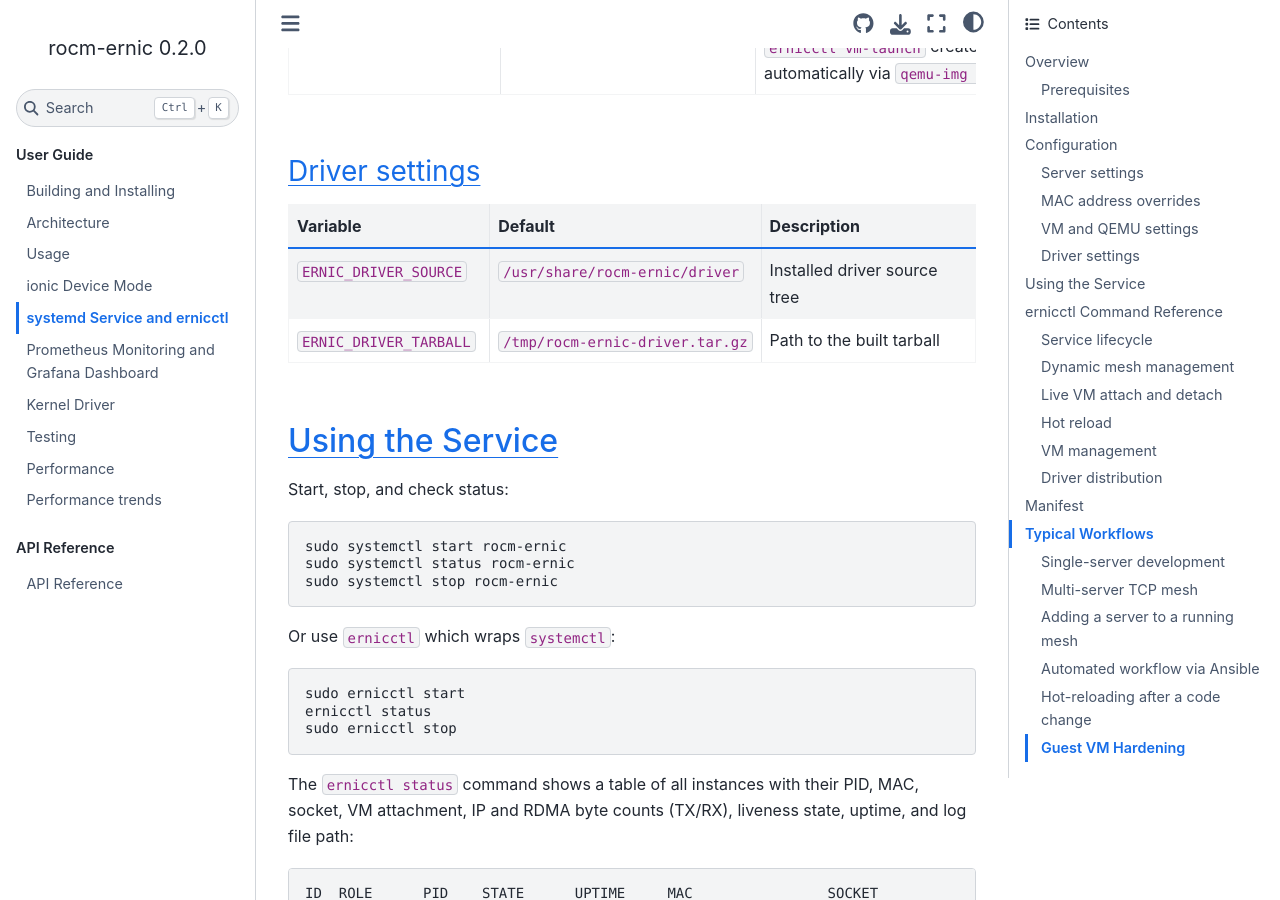
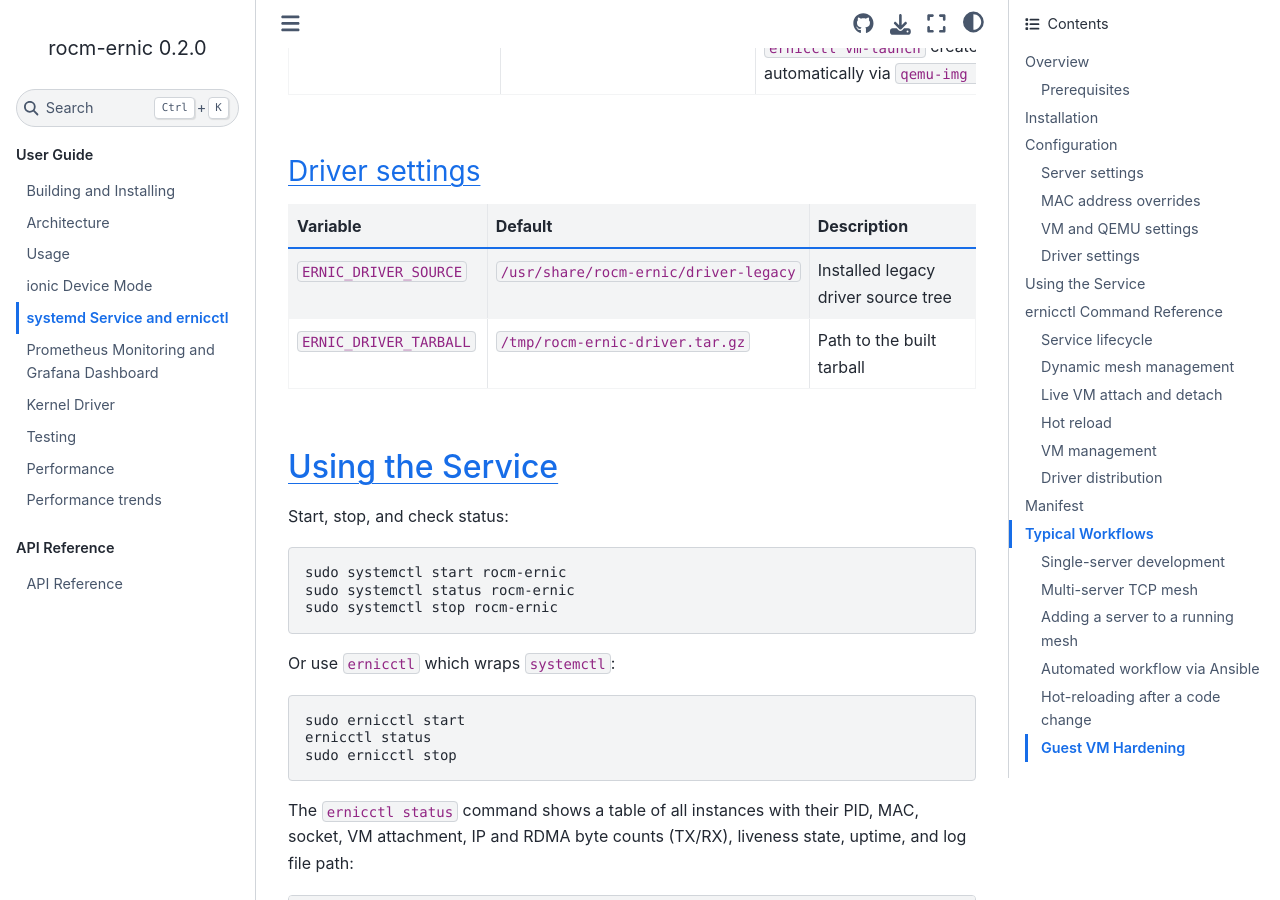
Before and after one commit to ROCm/rocm-ernic, a Sphinx documentation site: the page built from docs/service.rst, in a window 1280 px wide and 900 px high, scrolled down 4629 px. Built offline with Sphinx 7.4.7 and the Sphinx Book theme 1.1.4, drawn with Linux system fonts in a browser that asks for light colours.

Commit message:
fix(ci): follow the driver-legacy install path and reformat two files
PR #71 turned up two failing checks.

clang-format flagged src/ionic_datapath.c and tests/rdma_verify.c: the
earlier commits on this branch touched them without a reformat, and the
local check only covered the files edited in the last commit.  Ran
clang-format -i over the whole tree.

The service install test still verified share/rocm-ernic/driver/, but the
ionic work moved the legacy sources to share/rocm-ernic/driver-legacy/ and
added share/rocm-ernic/patches/ plus setup-ionic-dkms.sh.  Point the check
at the new layout and have it verify the ionic patches and DKMS script too.

The same stale path was baked into the driver-pack defaults, which would
have left ernicctl driver-pack unable to find its sources after an install:
update ERNIC_DRIVER_SOURCE in rocm-ernic.env, ernicctl, and
rocm-ernic-driver-pack, and the corresponding row in docs/service.rst.

Verified locally: clang-format clean tree-wide, a full
-DERNIC_INSTALL_SERVICE=ON install produces both driver-legacy/ and
patches/, and ctest is 15/15.

Signed-off-by: Stephen Bates <sbates@raithlin.com>

```diff
--- a/docs/service.rst
+++ b/docs/service.rst
@@ -216,8 +216,8 @@
      - Default
      - Description
    * - ``ERNIC_DRIVER_SOURCE``
-     - ``/usr/share/rocm-ernic/driver``
-     - Installed driver source tree
+     - ``/usr/share/rocm-ernic/driver-legacy``
+     - Installed legacy driver source tree
    * - ``ERNIC_DRIVER_TARBALL``
      - ``/tmp/rocm-ernic-driver.tar.gz``
      - Path to the built tarball
```
Also changed, not shown: 6 other files.
